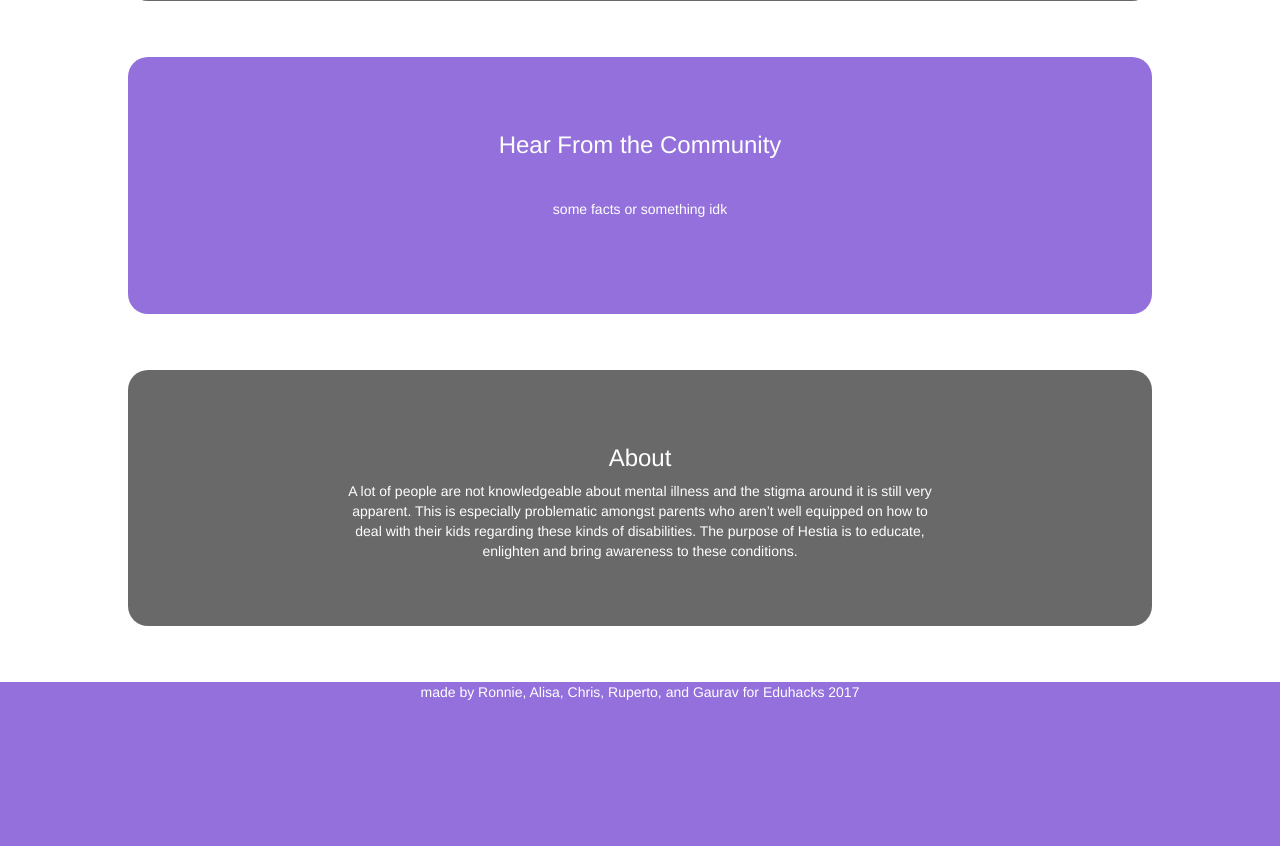
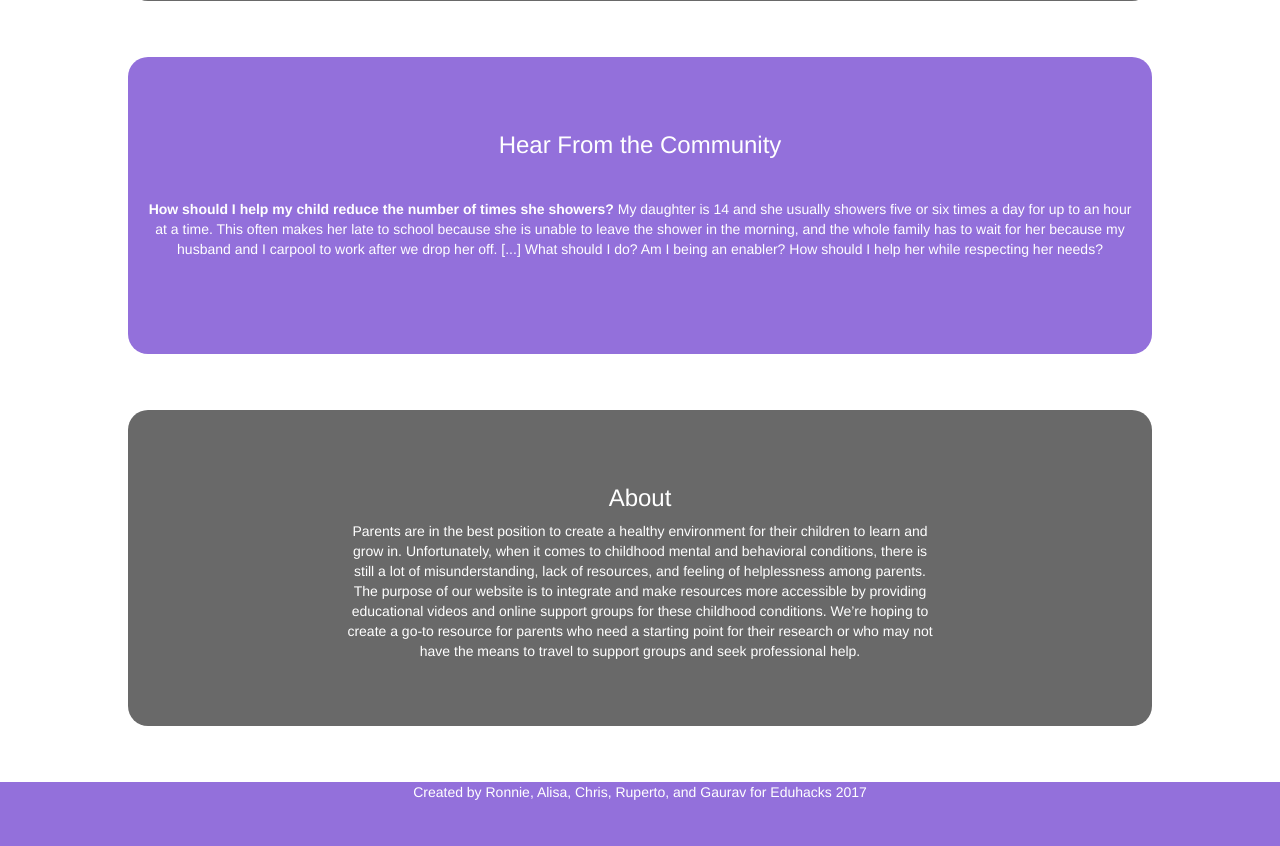
Before and after one commit to gauravnv/EduChange, a Django app: template Hestia/templates/Hestia/home.html in a window 1280 px wide. Shown: the part 1339-2185 px from the top of the page. Before the commit the page ends 2039 px from the top, so only its background shows below. Run offline with Django 3.2, Linux system fonts and the light colour scheme; the template is opened without the code that fills it, so the values that code supplies are empty; some libraries are stand-ins or nearby versions.

Commit message:
Updated text on home page

```diff
--- a/Hestia/templates/Hestia/Conditions List.html
+++ b/Hestia/templates/Hestia/Conditions List.html
@@ -25,10 +25,6 @@
           </div>
         </nav>
 
-
-
-
-
       <h2 style="margin-left: 200px">List of Conditions</h2>
        <div class="bg1 container-fluid basic-container top-buffer">
             <ul style="list-style: none" class="list-text text-white about-section">
@@ -40,7 +36,6 @@
                 <li><a href="#">Tourette's Disorder</a></li>
                 <li> <a href="">To Learn More Visit our Q&A Page</a></li>
             </ul>
-
       </div>
 
 
--- a/Hestia/templates/Hestia/home.html
+++ b/Hestia/templates/Hestia/home.html
@@ -105,20 +105,29 @@
         <div class="container-fluid basic-container text-center bg1 top-buffer-big">
             <h3>Hear From the Community</h3>
             <div class="inner-container">
-                <p>some facts or something idk</p>
+                <p> <b> How should I help my child reduce the number of times she showers? </b>
+                    My daughter is 14 and she usually showers five or six times a day for up to an hour at a time. This often makes
+                    her late to school because she is unable to leave the shower in the morning, and the whole family has to wait for
+                    her because my husband and I carpool to work after we drop her off. [...] What should I do? Am I being an enabler?
+                    How should I help her while respecting her needs? </p>
             </div>
         </div>
 
         <div class="container-fluid basic-container text-center bg2 top-buffer-big">
             <h3>About</h3>
             <div class="text-center about-section">
-                <p>A lot of people are not knowledgeable about mental illness and the stigma around it is still very apparent. This is especially problematic amongst parents who aren’t well equipped on how to deal with their kids regarding these kinds of disabilities. The purpose of Hestia is to educate, enlighten and bring awareness to these conditions.</p>
+                <p> Parents are in the best position to create a healthy environment for their children to learn and grow in. Unfortunately,
+                    when it comes to childhood mental and behavioral conditions, there is still a lot of misunderstanding,
+                    lack of resources, and feeling of helplessness among parents. The purpose of our website is to integrate and make
+                    resources more accessible by providing educational videos and online support groups for these childhood conditions.
+                    We’re hoping to create a go-to resource for parents who need a starting point for their research
+                    or who may not have the means to travel to support groups and seek professional help. </p>
             </div>
         </div>
 
 
         <footer class="text-center bg1 footer top-buffer-big">
-            <p class="top-buffer">made by Ronnie, Alisa, Chris, Ruperto, and Gaurav for Eduhacks 2017</p>
+            <p class="top-buffer">Created by Ronnie, Alisa, Chris, Ruperto, and Gaurav for Eduhacks 2017</p>
         </footer>
         </div>
 
--- a/Hestia/templates/Hestia/search.html
+++ b/Hestia/templates/Hestia/search.html
@@ -76,8 +76,5 @@
                 </div>
             </div>
         </div>
-
-
     </body>
-
 </html>
```
